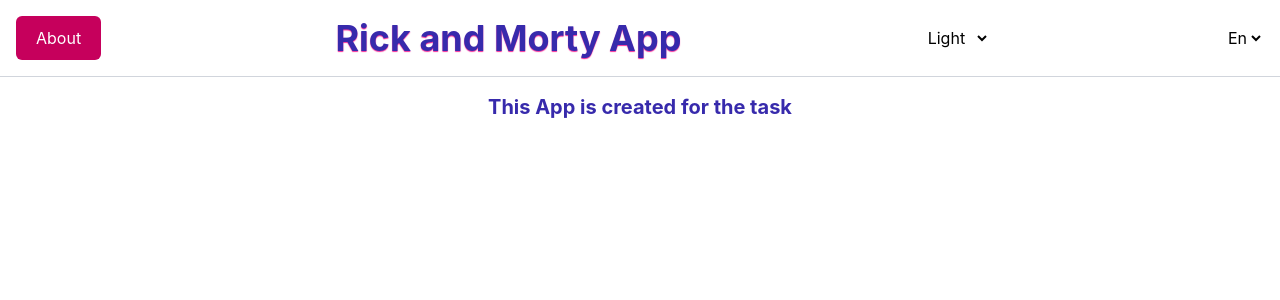
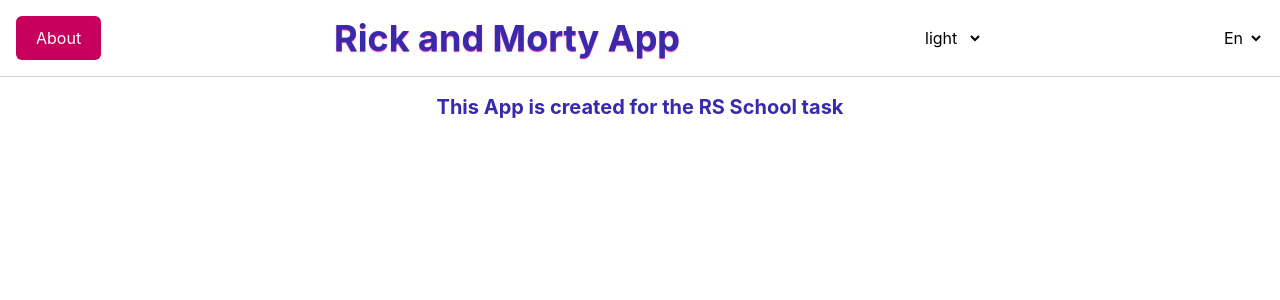
Before and after one commit to NataliItaly/RSSchool-React-2026Q2, a Next.js app in the folder rs-react-app/: page /en/item-details in a window 1280 px wide. Shown: the top 300 px of the page. Built offline with nearby package versions, Linux system fonts and the light colour scheme.

Commit message:
fix: complete internationalization

```diff
--- a/rs-react-app/src/components/BuggyButton/BuggyButton.tsx
+++ b/rs-react-app/src/components/BuggyButton/BuggyButton.tsx
@@ -1,22 +1,25 @@
 import React from 'react';
+import { useTranslations } from 'next-intl';
 
 type CrashState = {
   crash: boolean;
 };
 
-export default function BuggyButton () {
+export default function BuggyButton() {
   const [crashState, setCrashState] = React.useState<CrashState>({
     crash: false,
   });
+  const t = useTranslations('BuggyButton');
 
   if (crashState.crash) {
     throw new Error('Test error');
   }
   return (
-    <button className='block px-8 py-4 cursor-pointer bg-pink-700 text-white hover:bg-pink-500 text-lg rounded-md mx-auto my-5 transition-all duration-600'
+    <button
+      className="block px-8 py-4 cursor-pointer bg-pink-700 text-white hover:bg-pink-500 text-lg rounded-md mx-auto my-5 transition-all duration-600"
       onClick={() => setCrashState({ crash: true })}
     >
-      Crash App
+      {t('crash')}
     </button>
   );
 }
--- a/rs-react-app/src/components/Footer/Footer.tsx
+++ b/rs-react-app/src/components/Footer/Footer.tsx
@@ -1,9 +1,14 @@
+'use client';
+
+import { useTranslations } from 'next-intl';
+
 export default function Footer() {
   //target="_blank"
+  const t = useTranslations('Footer');
   return (
     <footer className="flex flex-col justify-center items-center p-4 text-xl font-bold text-indigo-800 transition-all duration-500 hover:text-pink-600 dark:bg-gray-900 dark:text-white">
       <a href="https://github.com/rolling-scopes-school/tasks/blob/master/react/modules/tasks/nextjs-ssr-ssg.md">
-        This App is created for the task
+        {t('created')}
       </a>
     </footer>
   );
--- a/rs-react-app/src/components/Header/Header.tsx
+++ b/rs-react-app/src/components/Header/Header.tsx
@@ -3,9 +3,11 @@
 import { useTheme } from '../../context/useTheme';
 import Link from 'next/link';
 import LanguageSwitcher from '../LanguageSwitcher/LanguageSwitcher';
+import { useTranslations } from 'next-intl';
 
 export default function Header() {
   const { theme, setTheme } = useTheme();
+  const t = useTranslations('Header');
 
   return (
     <header
@@ -16,11 +18,11 @@
         href="/about"
         className="flex justify-center items-center px-5 py-2.5 bg-pink-700 text-white rounded-md hover:bg-pink-500 transition-all duration-500 cursor-pointer"
       >
-        About
+        {t('about')}
       </Link>
 
       <h2 className="text-center text-indigo-800 text-4xl font-bold text-shadow-xs text-shadow-pink-500 dark:text-indigo-300">
-        Rick and Morty App
+        {t('title')}
       </h2>
       <select
         className="px-2 py-1 rounded-md cursor-pointer dark:bg-gray-800
@@ -30,8 +32,8 @@
           setTheme(e.target.value as 'light' | 'dark');
         }}
       >
-        <option value="light">Light</option>
-        <option value="dark">Dark</option>
+        <option value="light">{t('light')}</option>
+        <option value="dark">{t('dark')}</option>
       </select>
       <LanguageSwitcher />
     </header>
--- a/rs-react-app/src/components/LanguageSwitcher/LanguageSwitcher.tsx
+++ b/rs-react-app/src/components/LanguageSwitcher/LanguageSwitcher.tsx
@@ -2,11 +2,14 @@
 
 //import { usePathname, useRouter } from 'next/navigation';
 import { usePathname, useRouter } from '../../i18n/navigation';
+import { useLocale } from 'next-intl';
+import { useTranslations } from 'next-intl';
 
 export default function LanguageSwitcher() {
   const router = useRouter();
   const pathname = usePathname();
-  const locale = pathname.split('/')[1];
+  const locale = useLocale(); //pathname.split('/')[1];
+  const t = useTranslations('LanguageSwitcher');
 
   function changeLanguage(newLocale: string) {
     const segments = pathname.split('/');
@@ -17,13 +20,18 @@
 
   return (
     <select
+      className="rounded-md p-1 dark:text-white dark:bg-gray-800"
       name="language"
       id="language"
       value={locale}
       onChange={(e) => changeLanguage(e.target.value)}
     >
-      <option value="en">En</option>
-      <option value="ru">Ru</option>
+      <option className="rounded-md" value="en">
+        {t('en')}
+      </option>
+      <option className="rounded-md" value="ru">
+        {t('ru')}
+      </option>
     </select>
   );
 }
--- a/rs-react-app/src/components/Main/Main.tsx
+++ b/rs-react-app/src/components/Main/Main.tsx
@@ -17,6 +17,7 @@
 import { useGetCharactersQuery, api } from '../../api/api';
 import Refresh from '../Refresh/Refresh';
 import ItemDetails from '../../app/[locale]/item-details/page';
+import { useTranslations } from 'next-intl';
 
 export default function Main() {
   const router = useRouter();
@@ -31,6 +32,8 @@
   const page = Number(searchParams.get('page')) || 1;
   const search = searchParams.get('search') ?? '';
   //JSON.parse(localStorage.getItem('search') ?? '""');
+
+  const t = useTranslations('Main');
 
   React.useEffect(() => {
     dispatch(hydrateSelectedItems(storedSelectedItems));
@@ -165,9 +168,7 @@
         )}
         <BuggyButton />
         {error && (
-          <p className="text-red-700 text-center text-lg">
-            Failed to load characters. Please try again.
-          </p>
+          <p className="text-red-700 text-center text-lg">{t('error')}</p>
         )}
 
         <CardList items={items} />
--- a/rs-react-app/src/components/Pagination/Pagination.tsx
+++ b/rs-react-app/src/components/Pagination/Pagination.tsx
@@ -1,3 +1,7 @@
+'use client';
+
+import { useTranslations } from 'next-intl';
+
 type PaginationProps = {
   prevPage: () => void;
   page: number;
@@ -5,7 +9,14 @@
   hasNext: boolean;
 };
 
-export default function Pagination({ prevPage, page, nextPage, hasNext }: PaginationProps) {
+export default function Pagination({
+  prevPage,
+  page,
+  nextPage,
+  hasNext,
+}: PaginationProps) {
+  const t = useTranslations('Pagination');
+
   return (
     <div className="mt-5 flex justify-center items-center gap-4">
       <button
@@ -13,7 +24,7 @@
         onClick={prevPage}
         disabled={page === 1}
       >
-        Prev
+        {t('prev')}
       </button>
 
       <span className="mx-2.5 my-0 text-xl">{page}</span>
@@ -23,7 +34,7 @@
         onClick={nextPage}
         disabled={!hasNext}
       >
-        Next
+        {t('next')}
       </button>
     </div>
   );
--- a/rs-react-app/src/components/Refresh/Refresh.tsx
+++ b/rs-react-app/src/components/Refresh/Refresh.tsx
@@ -1,16 +1,20 @@
+import { useTranslations } from 'next-intl';
+
 type RefreshProps = Readonly<{
   onRefresh: () => void;
   disabled?: boolean;
-}>
+}>;
 
-export default function Refresh({onRefresh, disabled = false}: RefreshProps) {
+export default function Refresh({ onRefresh, disabled = false }: RefreshProps) {
+  const t = useTranslations('Refresh');
+
   return (
     <button
       onClick={onRefresh}
       disabled={disabled}
       className="py-2 px-8 rounded-md bg-green-800 text-white hover:bg-green-600 cursor-pointer transition-all duration-600"
     >
-      Refresh
+      {t('refresh')}
     </button>
   );
 }
--- a/rs-react-app/src/components/Search/Search.tsx
+++ b/rs-react-app/src/components/Search/Search.tsx
@@ -1,5 +1,8 @@
+'use client';
+
 import React from 'react';
 import { useLocalStorage } from '../../hooks/useLocalStorage';
+import { useTranslations } from 'next-intl';
 
 type Props = {
   onSearch: (value: string) => void;
@@ -16,6 +19,7 @@
     value: savedSearch,
     lastSearch: savedSearch,
   });
+  const t = useTranslations('Search');
 
   function handleChange(e: React.ChangeEvent<HTMLInputElement>): void {
     setSearchState((prev) => ({ ...prev, value: e.target.value }));
@@ -43,7 +47,7 @@
         className="py-2 px-8 rounded-md text-white bg-indigo-600 hover:bg-indigo-500 cursor-pointer transition-all duration-600"
         onClick={handleSearch}
       >
-        Search
+        {t('search')}
       </button>
     </div>
   );
--- a/rs-react-app/src/messages/en.json
+++ b/rs-react-app/src/messages/en.json
@@ -1,7 +1,41 @@
 {
   "Header": {
     "about": "About",
-    "home": "Home"
+    "title": "Rick and Morty App",
+    "home": "Home",
+    "light": "light",
+    "dark": "dark"
+  },
+  "LanguageSwitcher": {
+    "en": "En",
+    "ru": "Ru"
+  },
+  "Main": {
+    "error": "Failed to load characters. Please try again"
+  },
+  "Refresh": {
+    "refresh": "Refresh"
+  },
+  "BuggyButton": {
+    "crash": "Crash App"
+  },
+  "Search": {
+    "search": "Search"
+  },
+  "Card": {
+    "name": "Name",
+    "gender": "Gender",
+    "species": "Species",
+    "status": "Status",
+    "location": "Location",
+    "unknownLocation": "Unknown location"
+  },
+  "Pagination": {
+    "prev": "Prev",
+    "next": "Next"
+  },
+  "Footer": {
+    "created": "This App is created for the RS School task"
   },
   "NotFound": {
     "title": "Page not found",
--- a/rs-react-app/src/messages/ru.json
+++ b/rs-react-app/src/messages/ru.json
@@ -1,7 +1,41 @@
 {
   "Header": {
     "about": "Про нас",
-    "home": "Глaвная"
+    "title": "Рик и Морти Апп",
+    "home": "Глaвная",
+    "light": "светлая",
+    "dark": "темная"
+  },
+  "LanguageSwitcher": {
+    "en": "Ан",
+    "ru": "Ру"
+  },
+  "Main": {
+    "error": "Не удалось загрузить персонажей. Пожалуйста, попробуйте снова."
+  },
+  "Refresh": {
+    "refresh": "Обновить"
+  },
+  "BuggyButton": {
+    "crash": "Сломать Апп"
+  },
+  "Search": {
+    "search": "Найти"
+  },
+  "Card": {
+    "name": "Имя",
+    "gender": "Пол",
+    "species": "Вид",
+    "status": "Статус",
+    "location": "Локация",
+    "unknownLocation": "Hеизвестная локация"
+  },
+  "Pagination": {
+    "prev": "Пред",
+    "next": "След"
+  },
+  "Footer": {
+    "created": "Это приложение создано для школьного задания RS School"
   },
   "NotFound": {
     "title": "Страница не найдена",
```
Also changed, not shown: rs-react-app/src/app/[locale]/item-details/page.tsx (+7 -6 lines), rs-react-app/src/components/Card/Card.tsx (+11 -7 lines).
